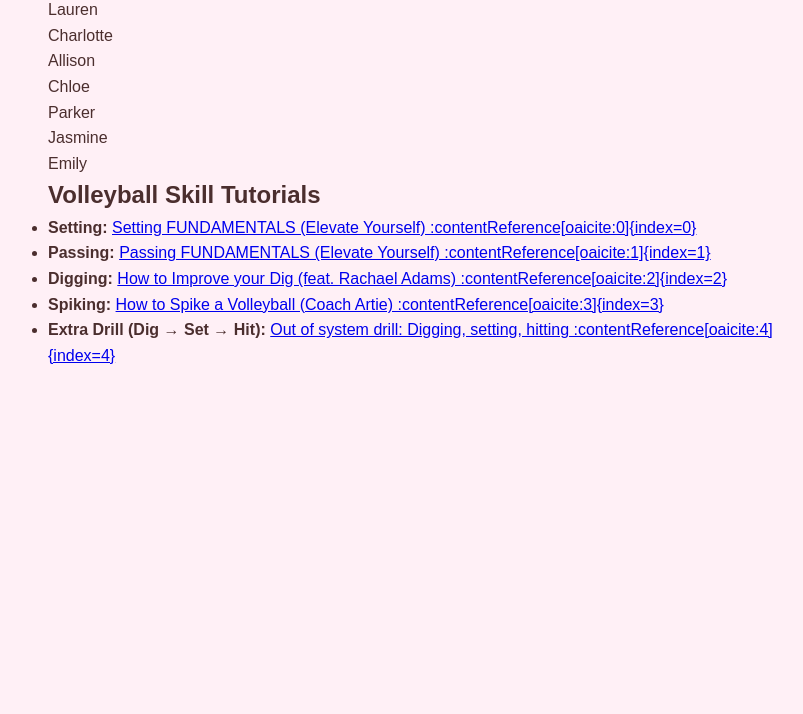
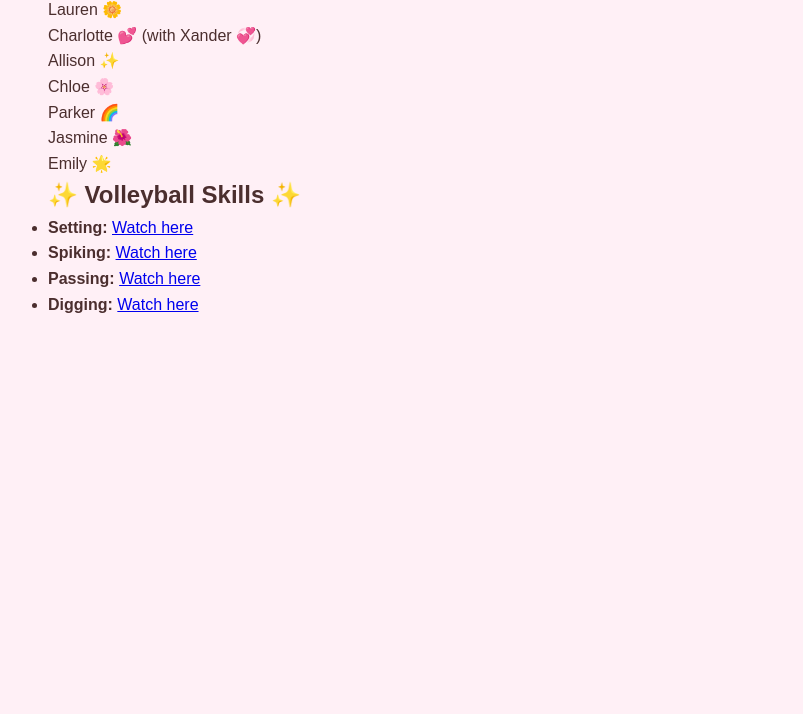
Before and after one commit to Lauren9999/Lauren, a plain HTML site: page index.html in a window 1280 px wide. Shown: the part 86-800 px from the top of the page, without its empty margins (224-1027 px from the left). Drawn offline with Linux system fonts and the light colour scheme.

Commit message:
Update index.html

```diff
--- a/index.html
+++ b/index.html
@@ -3,53 +3,39 @@
 <head>
   <meta charset="UTF-8" />
   <meta name="viewport" content="width=device-width, initial-scale=1.0" />
-  <title>Our Volleyball Team ❤️</title>
+  <title>Our Volleyball Team 🎀</title>
   <link rel="stylesheet" href="styles.css" />
 </head>
 <body>
   <div class="container">
-    <h1>🏐 Our Team</h1>
+    <h1>🏐 Meet Our Team 💖</h1>
     <div class="team-names">
-      <div class="member">Lauren</div>
-      <div class="member">Charlotte</div>
-      <div class="member">Allison</div>
-      <div class="member">Chloe</div>
-      <div class="member">Parker</div>
-      <div class="member">Jasmine</div>
-      <div class="member">Emily</div>
+      <div class="member">Lauren 🌼</div>
+      <div class="member">Charlotte 💕 (with Xander 💞)</div>
+      <div class="member">Allison ✨</div>
+      <div class="member">Chloe 🌸</div>
+      <div class="member">Parker 🌈</div>
+      <div class="member">Jasmine 🌺</div>
+      <div class="member">Emily 🌟</div>
     </div>
 
-    <h2>Volleyball Skill Tutorials</h2>
+    <h2>✨ Volleyball Skills ✨</h2>
     <ul class="videos">
       <li>
         <strong>Setting:</strong>
-        <a href="https://www.youtube.com/watch?v=h5mpBCRK_yk" target="_blank">
-          Setting FUNDAMENTALS (Elevate Yourself) :contentReference[oaicite:0]{index=0}
-        </a>
+        <a href="https://www.youtube.com/watch?v=h5mpBCRK_yk" target="_blank">Watch here</a>
+      </li>
+      <li>
+        <strong>Spiking:</strong>
+        <a href="https://www.youtube.com/watch?v=WBiSJFZYuqA" target="_blank">Watch here</a>
       </li>
       <li>
         <strong>Passing:</strong>
-        <a href="https://www.youtube.com/watch?v=gOgfoEGUDCA" target="_blank">
-          Passing FUNDAMENTALS (Elevate Yourself) :contentReference[oaicite:1]{index=1}
-        </a>
+        <a href="https://www.youtube.com/watch?v=gOgfoEGUDCA" target="_blank">Watch here</a>
       </li>
       <li>
         <strong>Digging:</strong>
-        <a href="https://www.youtube.com/watch?v=HtTuI_iDifA" target="_blank">
-          How to Improve your Dig (feat. Rachael Adams) :contentReference[oaicite:2]{index=2}
-        </a>
-      </li>
-      <li>
-        <strong>Spiking:</strong>
-        <a href="https://www.youtube.com/watch?v=WBiSJFZYuqA" target="_blank">
-          How to Spike a Volleyball (Coach Artie) :contentReference[oaicite:3]{index=3}
-        </a>
-      </li>
-      <li>
-        <strong>Extra Drill (Dig → Set → Hit):</strong>
-        <a href="https://www.youtube.com/watch?v=PxwxVLtKjYg" target="_blank">
-          Out of system drill: Digging, setting, hitting :contentReference[oaicite:4]{index=4}
-        </a>
+        <a href="https://www.youtube.com/watch?v=HtTuI_iDifA" target="_blank">Watch here</a>
       </li>
     </ul>
   </div>
```
